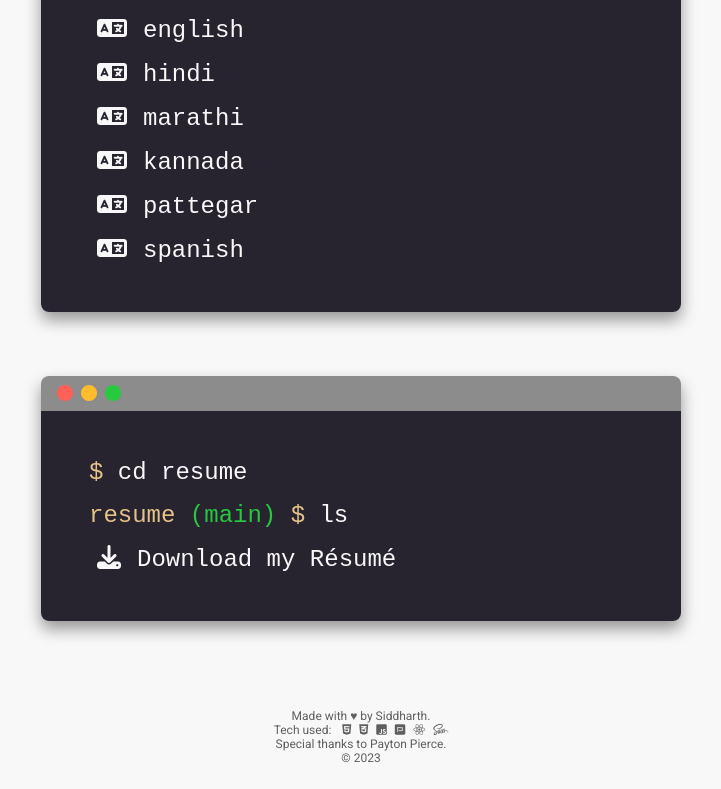
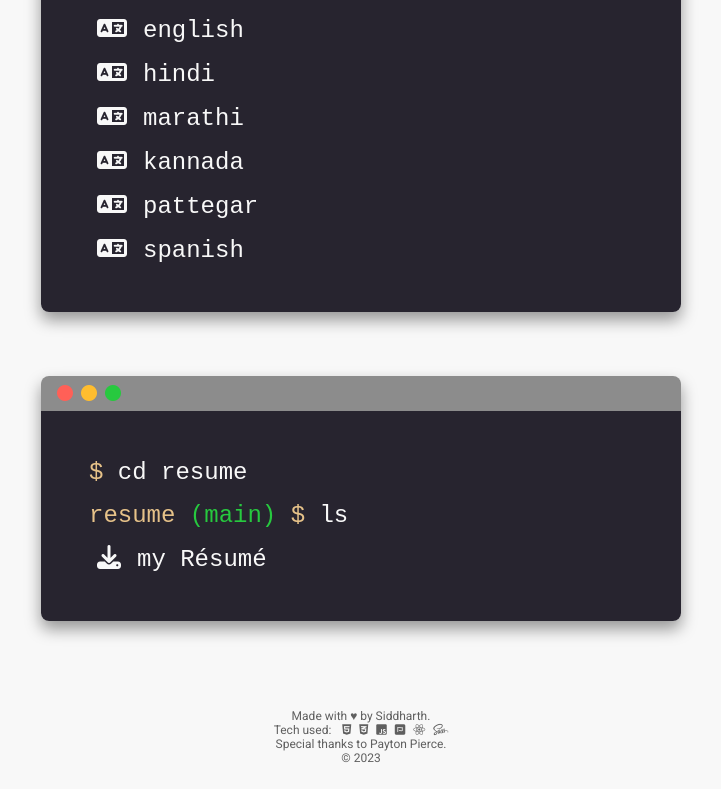
Before and after one commit to Sidc29/my-portfolio-site, a React (Create React App) app: page /about in a window 1280 px wide. Shown: the part 2160-2949 px from the top of the page, without its empty margins (279-1000 px from the left). Built offline with nearby package versions, Linux system fonts and the light colour scheme; the HTML template or start-up script is replaced by a standard one.

Commit message:
minor fix

```diff
--- a/src/info/Info.js
+++ b/src/info/Info.js
@@ -117,7 +117,7 @@ export const info = {
     ],
     resume: [
         {
-            label: 'Download my Résumé',
+            label: 'my Résumé',
             emoji: <i class="fa-solid fa-download"></i>
         },
 
```
